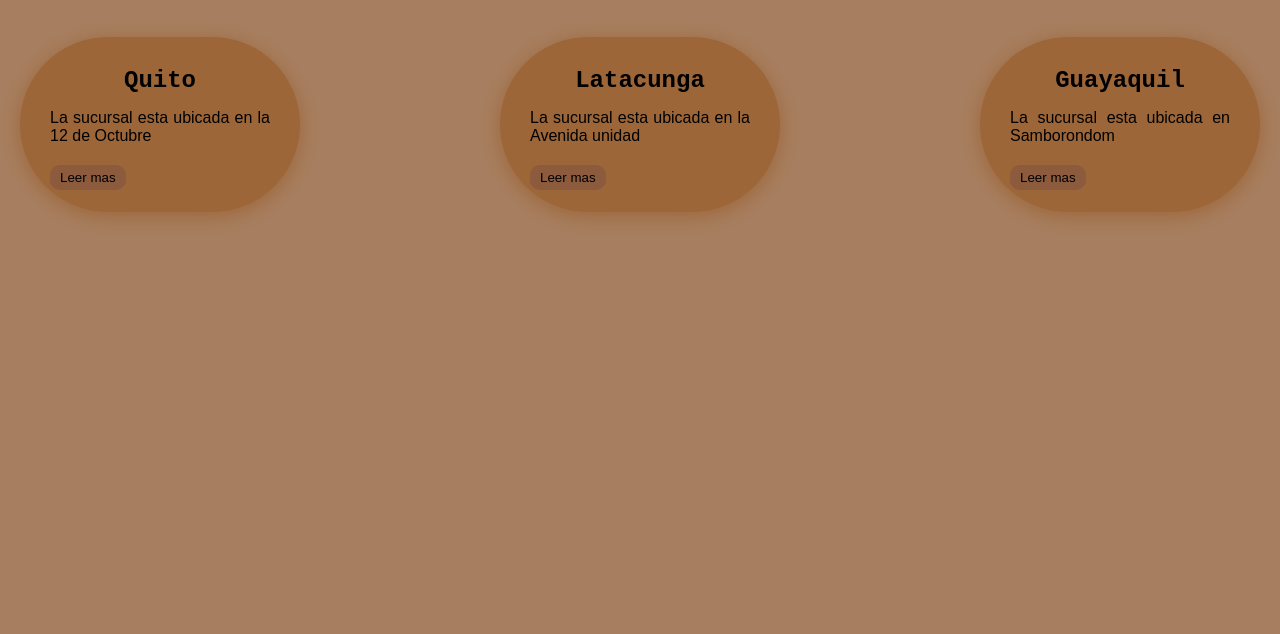
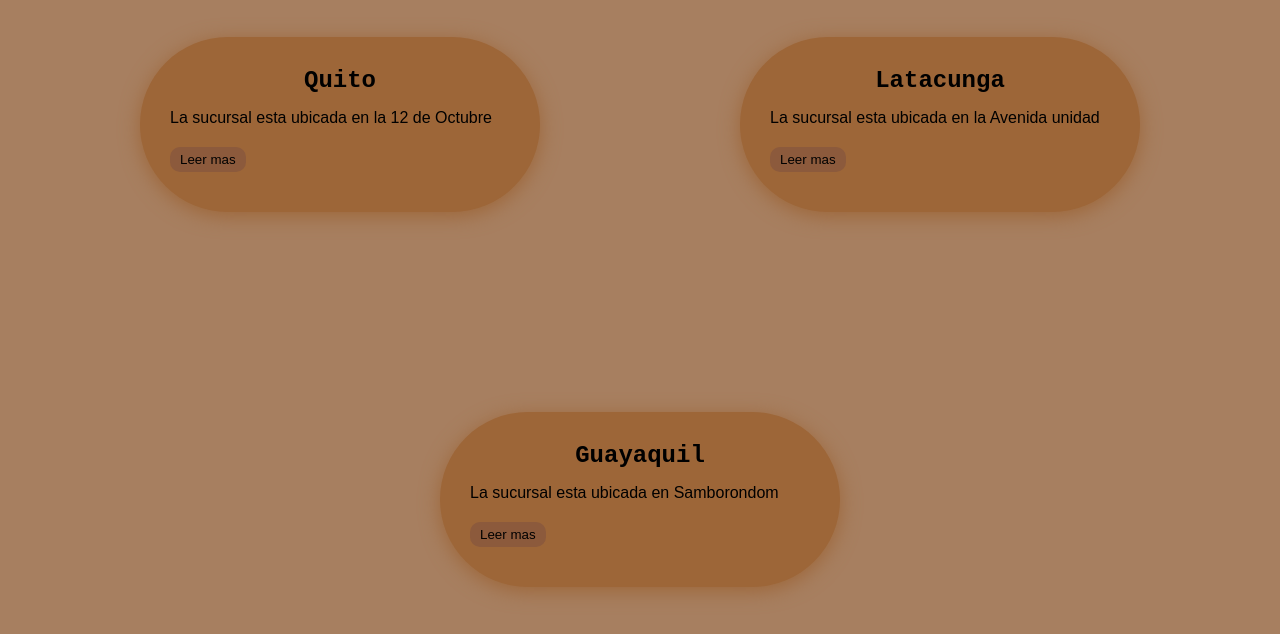
Before and after one commit to alxzndro/CafeteriaCCSS, a website built with Vite: page index.html in a window 1280 px wide. Shown: the part 120-754 px from the top of the page. Built offline with nearby package versions, Linux system fonts and the light colour scheme.

Commit message:
añadiendo css

```diff
--- a/src/style.css
+++ b/src/style.css
@@ -55,7 +55,7 @@ body{
     display: flex;
     justify-content: center;
     gap: 200px;
-    felx-wrap: wrap;
+    flex-wrap: wrap;
     padding: 0 20px;
   }
 
```
